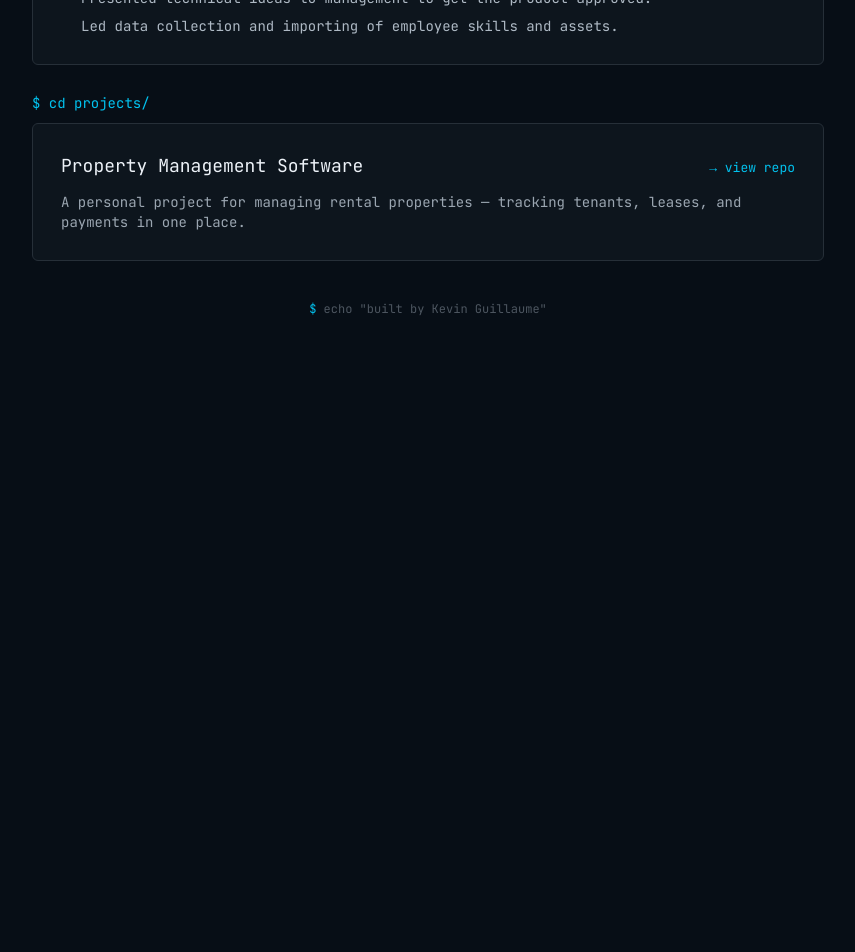
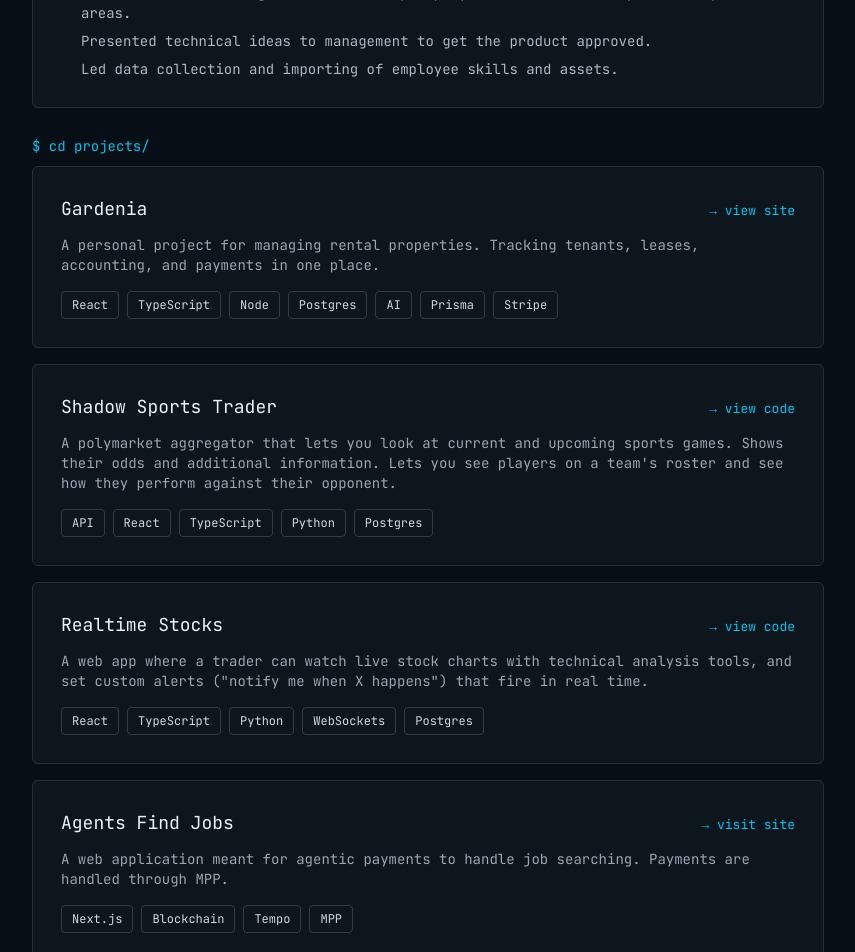
Before and after one commit to KevinGuillaume/aboutme, a React (Vite) app in the folder aboutme/: page / in a window 1280 px wide. Shown: the part 1320-2272 px from the top of the page, without its empty margins (212-1067 px from the left). Before the commit the page ends 1733 px from the top, so only its background shows below. Built offline with nearby package versions, Linux system fonts and the light colour scheme.

Commit message:
Add resume

```diff
--- a/aboutme/src/App.tsx
+++ b/aboutme/src/App.tsx
@@ -1,7 +1,38 @@
-import { FaGithub, FaLinkedin, FaXTwitter } from "react-icons/fa6";
+import { FaGithub, FaLinkedin, FaXTwitter, FaFileLines } from "react-icons/fa6";
 import Card from './components/Card'
 
-const skills = ["JavaScript", "TypeScript", "React", "Node.js", "MySQL", "NoSQL", "Asana"]
+const skills = ["JavaScript", "TypeScript", "React", "Node.js", "MySQL", "Postgres", "NoSQL (MongoDB)", "Asana", "Tailwind", "Bootstrap", "MaterialUI", "FastAPI", "Gunicorn"]
+
+const projects = [
+  {
+    title: "Gardenia",
+    link: "https://gardenia-g7p9.onrender.com/",
+    linkLabel: "→ view site",
+    description: "A personal project for managing rental properties. Tracking tenants, leases, accounting, and payments in one place.",
+    tags: ["React", "TypeScript", "Node", "Postgres", "AI", "Prisma", "Stripe"],
+  },
+  {
+    title: "Shadow Sports Trader",
+    link: "https://github.com/KevinGuillaume/ShadowTrader",
+    linkLabel: "→ view code",
+    description: "A polymarket aggregator that lets you look at current and upcoming sports games. Shows their odds and additional information. Lets you see players on a team's roster and see how they perform against their opponent.",
+    tags: ["API", "React", "TypeScript", "Python", "Postgres"],
+  },
+  {
+    title: "Realtime Stocks",
+    link: "https://github.com/KevinGuillaume/RealtimeStocks",
+    linkLabel: "→ view code",
+    description: "A web app where a trader can watch live stock charts with technical analysis tools, and set custom alerts (\"notify me when X happens\") that fire in real time.",
+    tags: ["React", "TypeScript", "Python", "WebSockets", "Postgres"],
+  },
+  {
+    title: "Agents Find Jobs",
+    link: "https://agentsfindjobs.vercel.app",
+    linkLabel: "→ visit site",
+    description: "A web application meant for agentic payments to handle job searching. Payments are handled through MPP.",
+    tags: ["Next.js", "Blockchain", "Tempo", "MPP"],
+  },
+]
 
 function App() {
 
@@ -60,6 +91,14 @@
               className="inline-flex items-center gap-1.5"
             >
               <FaXTwitter size={16} /> [ X ]
+            </a>
+            <a
+              href="/KevinResume_2026.pdf"
+              target="_blank"
+              rel="noopener noreferrer"
+              className="inline-flex items-center gap-1.5"
+            >
+              <FaFileLines size={16} /> [ Resume ]
             </a>
           </div>
         </div>
@@ -123,14 +162,35 @@
       {/* projects */}
       <div className="mt-7">
         <div className="text-[var(--accent)] text-sm mb-2.5">$ cd projects/</div>
-        <div className="border border-[var(--terminal-border)] rounded-md bg-[var(--terminal-surface)] p-7">
-          <div className="flex justify-between flex-wrap gap-2 items-baseline">
-            <h3 className="m-0 text-lg text-[var(--terminal-text-bright)]">Property Management Software</h3>
-            <a href="#" className="text-[13px]">→ view repo</a>
-          </div>
-          <p className="mt-3 mb-0 text-sm text-[var(--terminal-text-muted)]">
-            A personal project for managing rental properties — tracking tenants, leases, and payments in one place.
-          </p>
+        <div className="flex flex-col gap-4">
+          {projects.map((project) => (
+            <div
+              key={project.title}
+              className="border border-[var(--terminal-border)] rounded-md bg-[var(--terminal-surface)] p-7"
+            >
+              <div className="flex justify-between flex-wrap gap-2 items-baseline">
+                <h3 className="m-0 text-lg text-[var(--terminal-text-bright)]">{project.title}</h3>
+                {project.link && (
+                  <a href={project.link} target="_blank" rel="noopener noreferrer" className="text-[13px]">
+                    {project.linkLabel ?? "→ view repo"}
+                  </a>
+                )}
+              </div>
+              <p className="mt-3 mb-0 text-sm text-[var(--terminal-text-muted)]">
+                {project.description}
+              </p>
+              <div className="flex flex-wrap gap-2 mt-4">
+                {project.tags.map((tag) => (
+                  <span
+                    key={tag}
+                    className="px-2.5 py-1 border border-[var(--terminal-border-light)] rounded text-[12px] text-[var(--terminal-text-chip)]"
+                  >
+                    {tag}
+                  </span>
+                ))}
+              </div>
+            </div>
+          ))}
         </div>
       </div>
 
```
Also changed, not shown: 1 other file (tests, documents, lock files or other folders).
